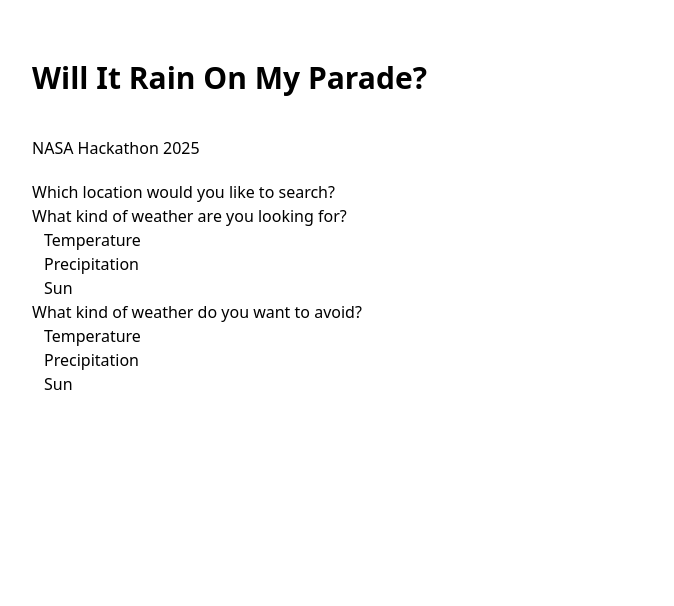
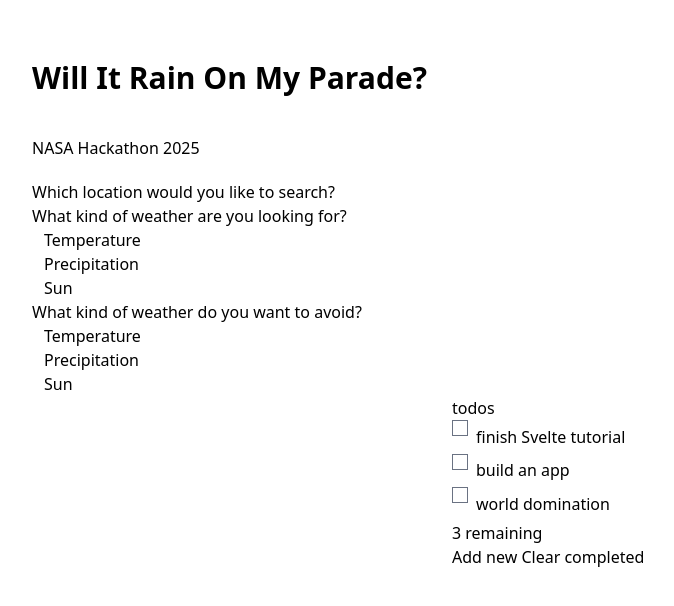
Before and after one commit to k-cardon/nasa-hackathon, a SvelteKit app: page / in a window 1280 px wide. Shown: the top 606 px of the page, without its empty margins (28-702 px from the left). Built offline with nearby package versions, Linux system fonts and the light colour scheme.

Commit message:
Added test code to page.svelte for dropdown

```diff
--- a/src/routes/+page.svelte
+++ b/src/routes/+page.svelte
@@ -5,3 +5,77 @@
 <ul class="mx-10 px-8"><li>Temperature</li><li>Precipitation</li><li>Sun</li></ul>
 <p class="mx-10 px-5">What kind of weather do you want to avoid?</p>
 <ul class="mx-10 px-8"><li>Temperature</li><li>Precipitation</li><li>Sun</li></ul>
+
+<script>
+	let todos = $state([
+		{ done: false, text: 'finish Svelte tutorial' },
+		{ done: false, text: 'build an app' },
+		{ done: false, text: 'world domination' }
+	]);
+
+	function add() {
+		todos.push({
+			done: false,
+			text: ''
+		});
+	}
+
+	function clear() {
+		todos = todos.filter((t) => !t.done);
+	}
+
+	let remaining = $derived(todos.filter((t) => !t.done).length);
+</script>
+
+<div class="centered">
+	<h1>todos</h1>
+
+	<ul class="todos">
+		{#each todos as todo}
+			<li class={{ done: todo.done }}>
+				<input
+					type="checkbox"
+					checked={todo.done}
+				/>
+
+				<input
+					type="text"
+					placeholder="What needs to be done?"
+					value={todo.text}
+				/>
+			</li>
+		{/each}
+	</ul>
+
+	<p>{remaining} remaining</p>
+
+	<button onclick={add}>
+		Add new
+	</button>
+
+	<button onclick={clear}>
+		Clear completed
+	</button>
+</div>
+
+<style>
+	.centered {
+		max-width: 20em;
+		margin: 0 auto;
+	}
+
+	.done {
+		opacity: 0.4;
+	}
+
+	li {
+		display: flex;
+	}
+
+	input[type="text"] {
+		flex: 1;
+		padding: 0.5em;
+		margin: -0.2em 0;
+		border: none;
+	}
+</style>
```
